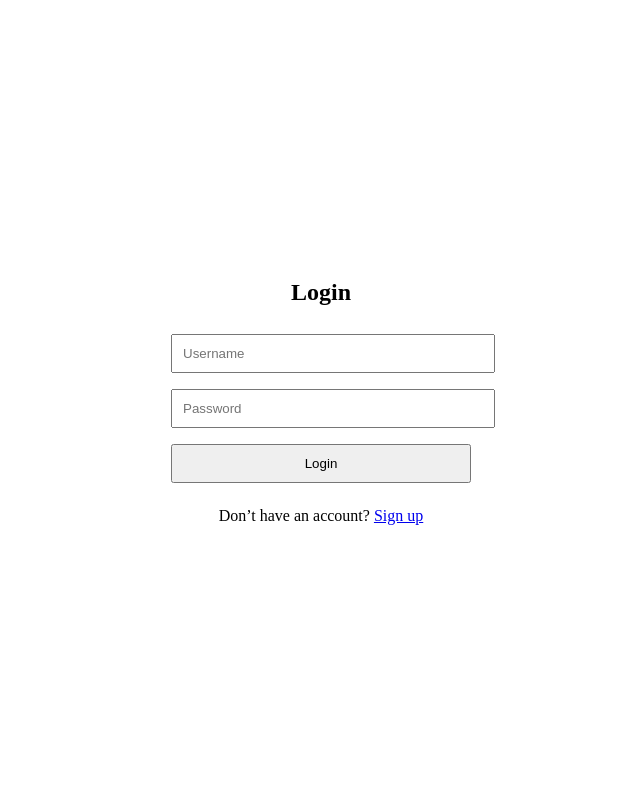
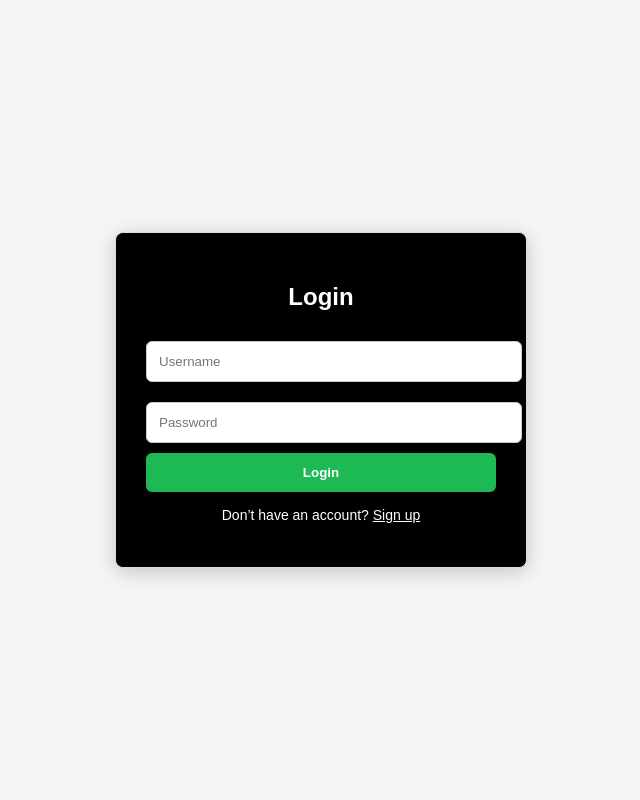
Before and after one commit to StanICT/DeepScent, a Flask app: page /auth/login in a window 1280 px wide. Shown: the whole page, without its empty margins (319-959 px from the left). Run offline with Flask 3, Linux system fonts and the light colour scheme.

Commit message:
feat: enhance perfumes page with dynamic brand backgrounds and improve login/signup styles
Co-authored-by: Copilot <copilot@github.com>

```diff
--- a/website/templates/login.html
+++ b/website/templates/login.html
@@ -4,13 +4,72 @@
     <meta charset="UTF-8">
     <title>Login</title>
     <style>
-        body { display:flex; justify-content:center; align-items:center; height:100vh; margin:0; }
-        .box { text-align:center; width:300px; }
-        .box input, .box button { width:100%; margin:8px 0; padding:10px; }
+        body {
+            display:flex;
+            justify-content:center;
+            align-items:center;
+            height:100vh;
+            margin:0;
+            background:#f5f5f5; /* light neutral background */
+            font-family: Arial, sans-serif;
+        }
+        .login-box {
+            width: 350px;
+            padding: 30px;
+            background-color: black;              /* solid white background */
+            border: 1px solid #ddd;        /* light border */
+            border-radius: 8px;            /* smooth corners */
+            text-align: center;
+
+            /* Shadow for depth */
+            box-shadow: 0 4px 20px rgba(0,0,0,0.2);
+        }
+
+        .login-box h2 {
+            margin-bottom: 20px;
+        }
+        .login-box input {
+            width: 100%;
+            margin: 10px 0;
+            padding: 12px;
+            border: 1px solid #ccc;
+            border-radius: 6px;
+        }
+        .login-box button {
+            width: 100%;
+            padding: 12px;
+            border: none;
+            border-radius: 6px;
+            background: #1db954; /* Spotify green style */
+            color: #fff;
+            font-weight: bold;
+            cursor: pointer;
+        }
+        .login-box p {
+            margin-top: 15px;
+            font-size: 14px;
+        }
+        .login-box a {
+            color: #1db954;
+            text-decoration: none;
+        }
+        .login-box h2 {
+            color: #ffffff;   /* makes the "Login" heading white */
+        }
+
+        .login-box p {
+            color: #ffffff;   /* makes the "Don’t have an account?" text white */
+        }
+
+        .login-box a {
+            color: #ffffff;   /* makes the link white too */
+            text-decoration: underline; /* optional */
+        }
+
     </style>
 </head>
 <body>
-    <div class="box">
+    <div class="login-box">
         <h2>Login</h2>
         <form method="POST">
             <input type="text" name="username" placeholder="Username" required>
```
Also changed, not shown: website/static/css/style.css (+15 -1 lines), website/templates/perfumes.html (+18 -15 lines), website/templates/signup.html (+63 -4 lines), website/views.py (+15 -2 lines), website/static/images/prmnky-bg.jpg (added).
